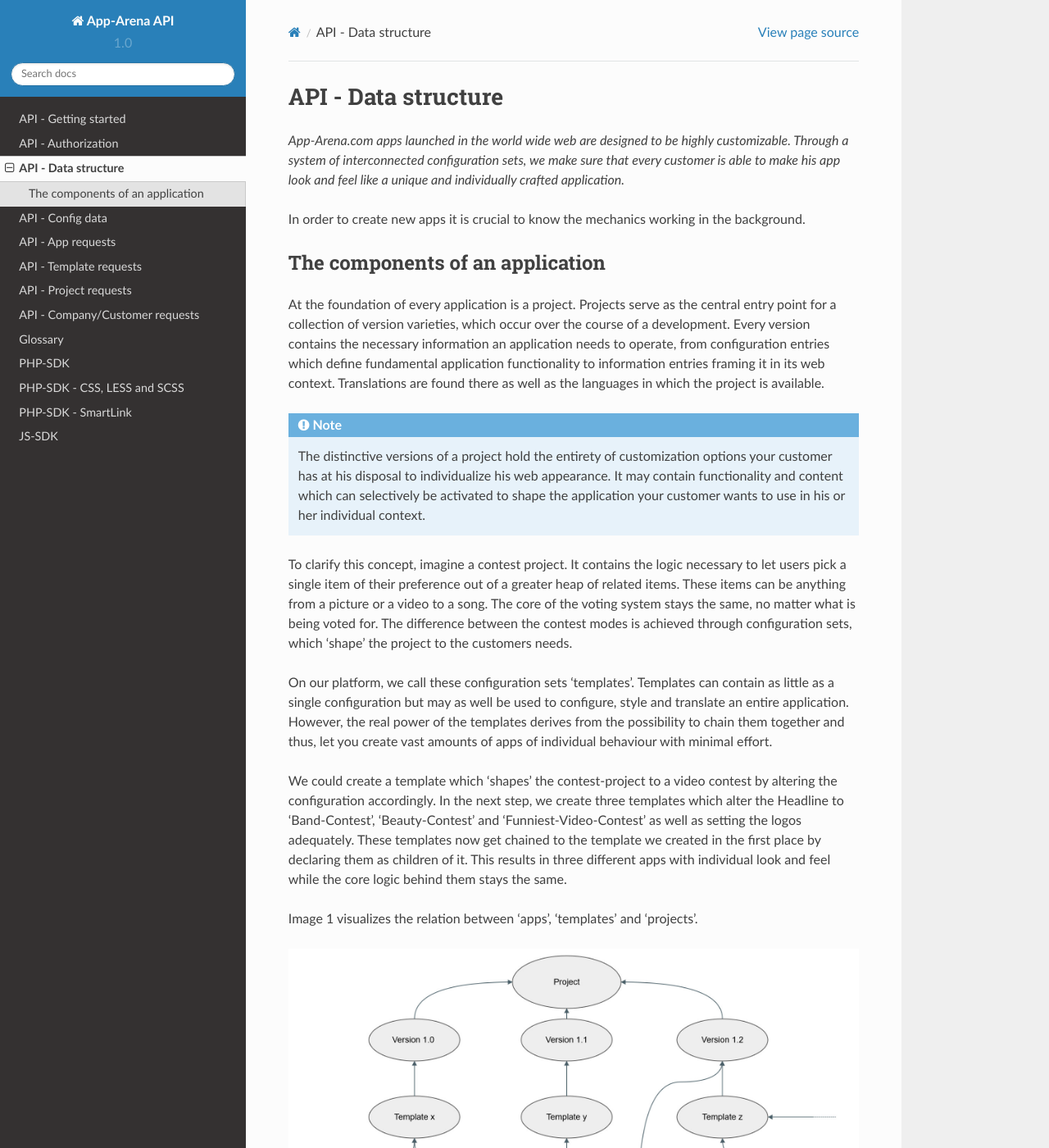
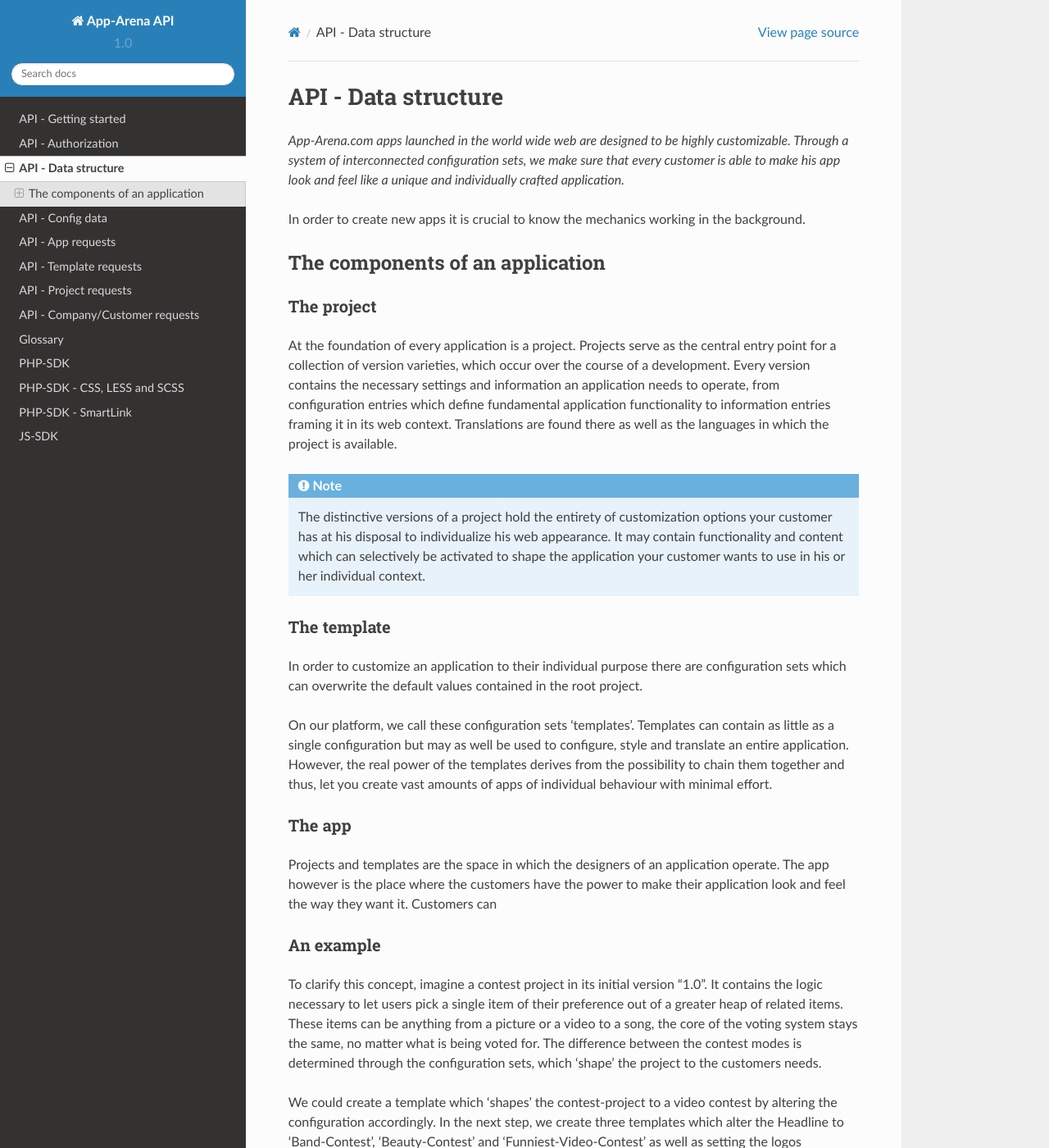
Before and after one commit to apparena/docs, a Sphinx documentation site: the page built from docs/api/040-structure.rst, in a window 1280 px wide and 1400 px high. Shown: the whole window at 82% size. Built offline with Sphinx 7.4.7 and the Read the Docs theme 2.0.0, drawn with Linux system fonts in a browser that asks for light colours; some of the changed text lies outside the part shown.

Commit message:
AM-817 API documentation

```diff
--- a/docs/api/040-structure.rst
+++ b/docs/api/040-structure.rst
@@ -7,27 +7,47 @@ we make sure that every customer is able to make his app look and feel like a un
 In order to create new apps it is crucial to know the mechanics working in the background.
 
 The components of an application
-~~~~~~~~~~~~~~~~~~~~~~~~~~~~~~~~
+--------------------------------
+
+The project
+~~~~~~~~~~~
 
 At the foundation of every application is a project. Projects serve as the central entry point for a collection of version varieties, which
-occur over the course of a development. Every version contains the necessary information an application needs to operate, from configuration entries which define fundamental
+occur over the course of a development. Every version contains the necessary settings and information an application needs to operate, from configuration entries which define fundamental
 application functionality to information entries framing it in its web context. Translations are found there as well as the languages in which the project
 is available.
 
 .. Note:: The distinctive versions of a project hold the entirety of customization options your customer has at his disposal to individualize his web appearance. It may contain
     functionality and content which can selectively be activated to shape the application your customer wants to use in his or her individual context.
 
-To clarify this concept, imagine a contest project. It contains the logic necessary to let users pick a single item of their preference out of a greater heap of related items.
-These items can be anything from a picture or a video to a song. The core of the voting system stays the same, no matter what is being voted for. The difference between
-the contest modes is achieved through configuration sets, which 'shape' the project to the customers needs.
+The template
+~~~~~~~~~~~~
+
+In order to customize an application to their individual purpose there are configuration sets which can overwrite the default values contained in the root project.
 
 On our platform, we call these configuration sets 'templates'. Templates can contain as little as a single configuration but may as well be used to configure, style and translate
 an entire application. However, the real power of the templates derives from the possibility to chain them together and thus, let you create vast amounts of apps of individual
 behaviour with minimal effort.
 
+The app
+~~~~~~~
+
+Projects and templates are the space in which the designers of an application operate. The app however is the place where the customers have the power to make their application look and feel
+the way they want it. Customers can
+
+An example
+~~~~~~~~~~
+
+To clarify this concept, imagine a contest project in its initial version "1.0". It contains the logic necessary to let users pick a single item of their preference out of a greater heap of related items.
+These items can be anything from a picture or a video to a song, the core of the voting system stays the same, no matter what is being voted for. The difference between
+the contest modes is determined through the configuration sets, which 'shape' the project to the customers needs.
+
 We could create a template which 'shapes' the contest-project to a video contest by altering the configuration accordingly. In the next step, we create three templates
 which alter the Headline to 'Band-Contest', 'Beauty-Contest' and 'Funniest-Video-Contest' as well as setting the logos adequately. These templates now get chained to the template we
-created in the first place by declaring them as children of it. This results in three different apps with individual look and feel while the core logic behind them stays the same.
+created in the first place by declaring them as children of it.
+
+This results in three different apps with individual look and feel while the core logic behind them stays the same. The customers now get a web interface in which they can choose the font, the
+colors of their corporate design and the content e.g. the text to be displayed after a user casted a vote for an item.
 
 Image 1 visualizes the relation between 'apps', 'templates' and 'projects'.
 
```
